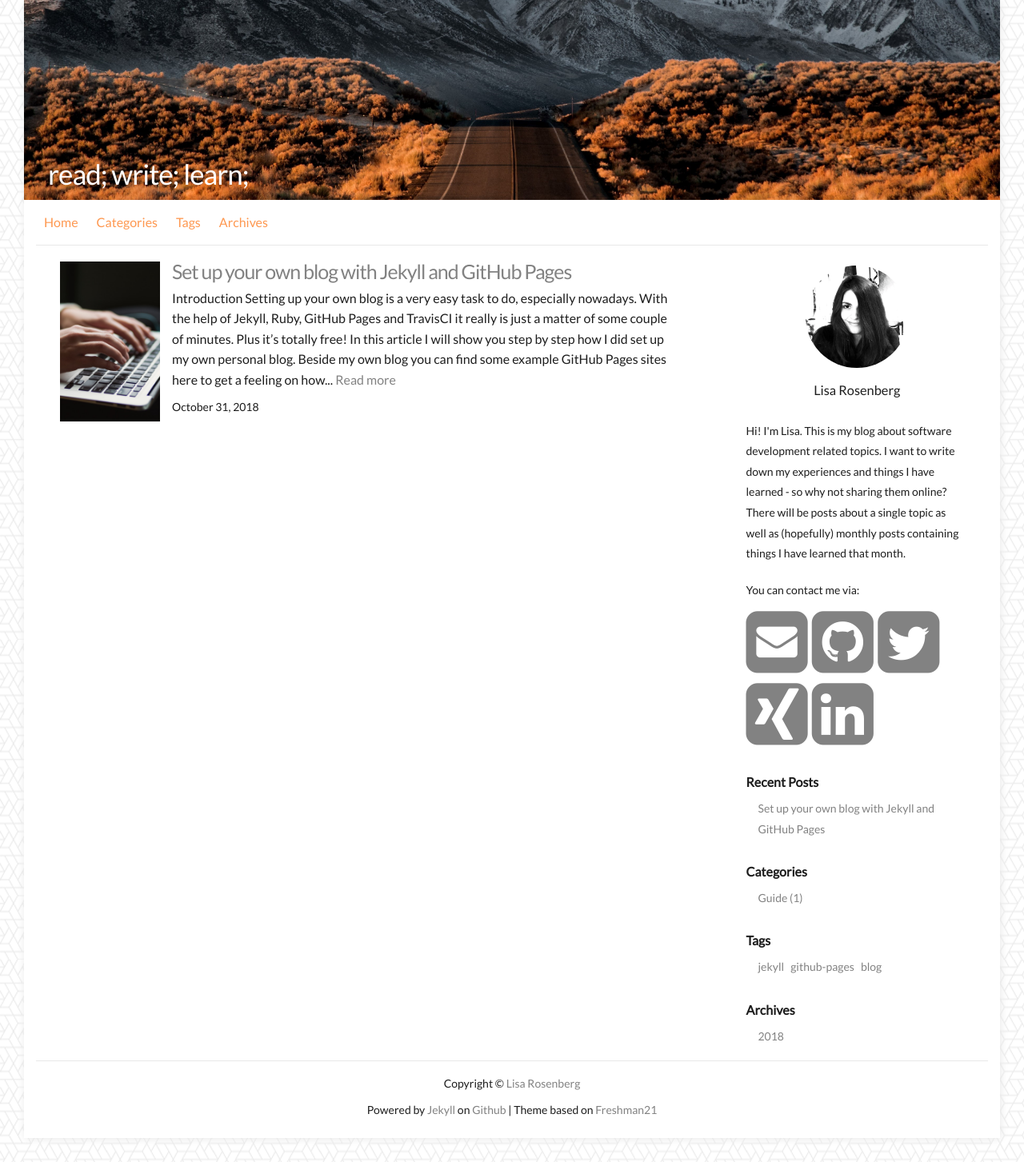
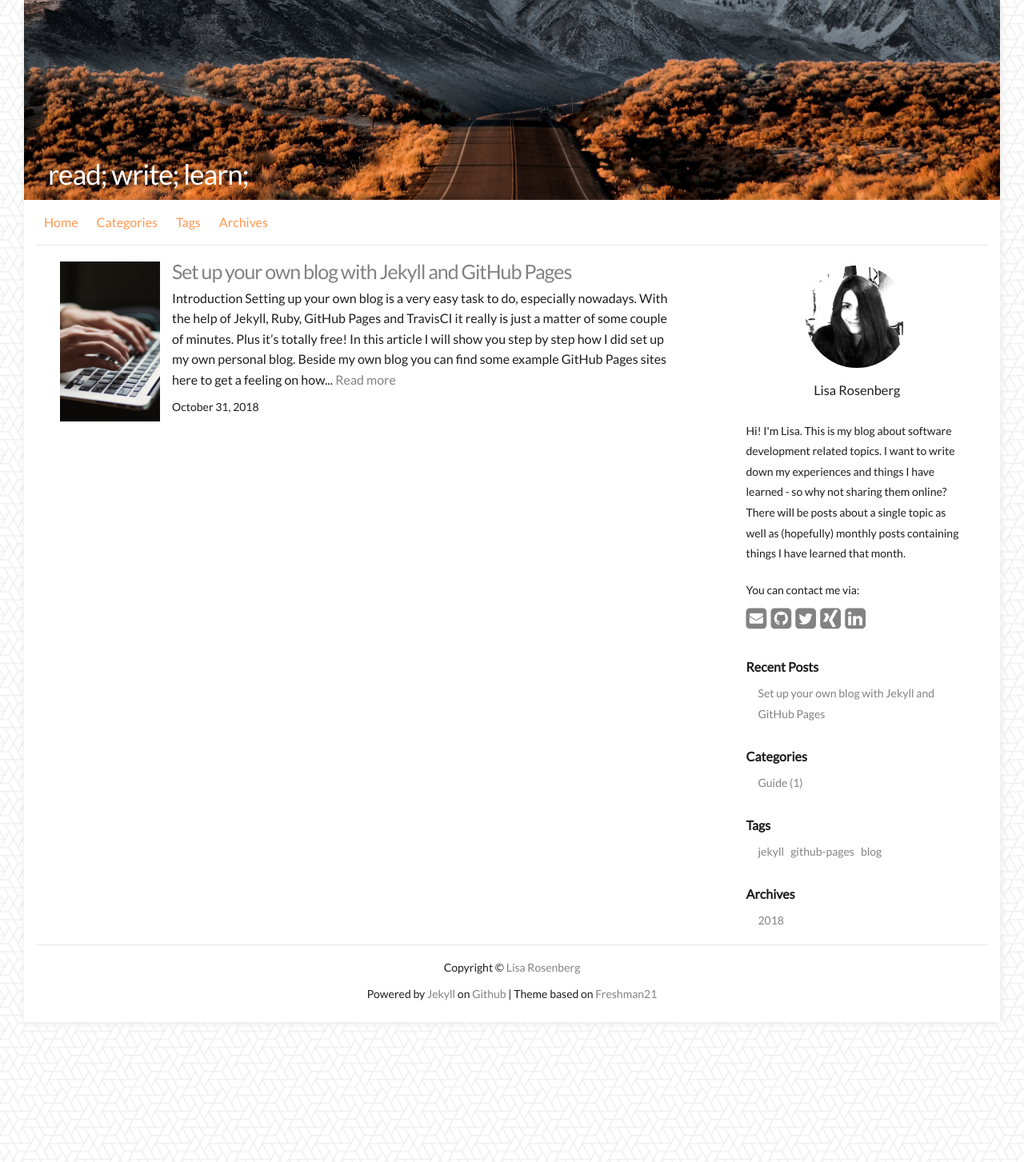
Before and after one commit to lisa-rosenberg/lisa-rosenberg.github.io, a Jekyll site: the page built from index.html, in a window 1280 px wide. Shown: the whole page at 80% size. Built offline with Jekyll 4.4.1, drawn with Linux system fonts in a browser that asks for light colours; the list of posts is cut into pages by our own code.

Commit message:
Fix font awesome text size, Test url settings

```diff
--- a/_includes/share.html
+++ b/_includes/share.html
@@ -6,15 +6,15 @@
 
         <a  href="https://twitter.com/intent/tweet?text={{ page.title }}&url={{ site.url }}{{ site.baseurl }}{{ page.url }}"
             onclick="window.open(this.href, 'pop-up', 'left=20,top=20,width=500,height=500,toolbar=1,resizable=0'); return false;"
-            title="Share on Twitter" ><i class="fa-icon fa-twitter share-button"></i></a>
+            title="Share on Twitter" ><i class="fa-icon fa-twitter share-button">{{ site.url }}</i></a>
 
         <a  href="https://www.facebook.com/sharer/sharer.php?u={{ site.url }}{{ site.baseurl }}{{ page.url }}"
             onclick="window.open(this.href, 'pop-up', 'left=20,top=20,width=500,height=500,toolbar=1,resizable=0'); return false;"
-            title="Share on Facebook" ><i class="fa-icon fa-facebook-official share-button"></i></a>
+            title="Share on Facebook" ><i class="fa-icon fa-facebook-official share-button">{{ site.baseurl }}</i></a>
 
         <a  href="https://plus.google.com/share?url={{ site.url }}{{ site.baseurl }}{{ page.url }}"
             onclick="window.open(this.href, 'pop-up', 'left=20,top=20,width=500,height=500,toolbar=1,resizable=0'); return false;"
-            title="Share on Google+" ><i class="fa-icon fa-google-plus share-button"></i></a>
+            title="Share on Google+" ><i class="fa-icon fa-google-plus share-button">{{ page.url }}</i></a>
 
         <a  href="http://pinterest.com/pin/create/button/?url={{ site.url }}{{ site.baseurl }}{{ page.url }}"
             onclick="window.open(this.href, 'pop-up', 'left=20,top=20,width=900,height=500,toolbar=1,resizable=0'); return false;"
--- a/_sass/_layout.scss
+++ b/_sass/_layout.scss
@@ -166,7 +166,7 @@
 // Contact me
 .contact-me {
   a {
-    font-size: 30px;
+    font-size: 10px;
     margin-right: 2.5px;
   }
 }
```
